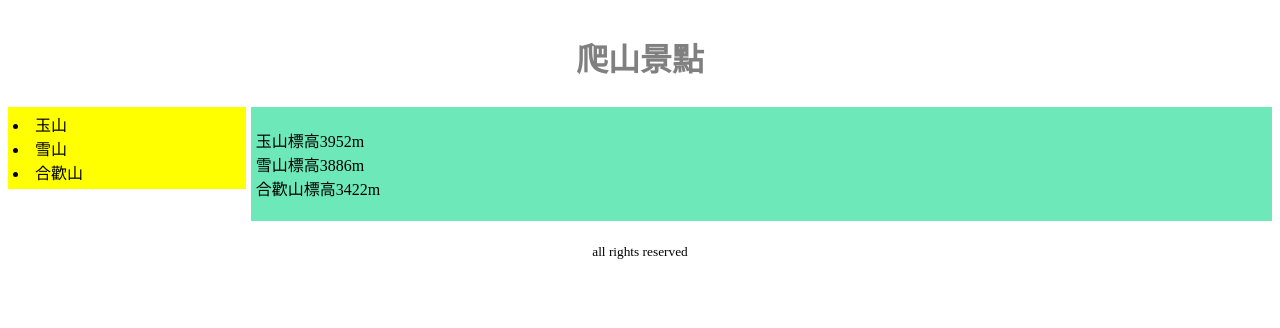
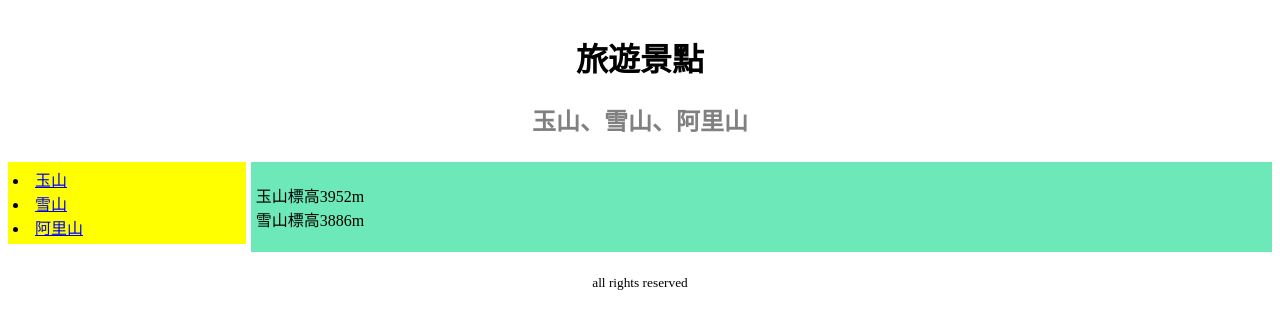
Before and after one commit to CHJ0330/CHJ0330.github.io, a plain HTML site: page W5/hw1.html in a window 1280 px wide. Drawn offline with Linux system fonts and the light colour scheme.

Commit message:
Update hw1.html

```diff
--- a/W5/hw1.html
+++ b/W5/hw1.html
@@ -2,7 +2,7 @@
 <html>
     <head>
         <meta charset="utf-8">
-        <title>爬山景點</title>
+        <title>旅遊景點</title>
         <style>
             header, footer {display:block; clear:both; padding:5px; text-align:center}
             nav {display:block; float:left; width:18%; height:50%; background:yellow; padding:5px}
@@ -11,17 +11,18 @@
     </head>
     <body>
         <header>
-            <h1 style="color:gray">爬山景點</h1>
+            <h1 style="color:black">旅遊景點</h1>
+            <h2 style="color:gray">玉山、雪山、阿里山</h2>
         </header>
         <nav>
             <u1>
-                <li>玉山</a></li>
-                <li>雪山</a></li>
-                <li>合歡山</a></li>
+                <li><a href="mt1.html">玉山</a></li>
+                <li><a href="mt2.html">雪山</a></li>
+                <li><a href="mt3.html">阿里山</a></li>
             </u1>
         </nav>
         <article>
-            <p>玉山標高3952m<br>雪山標高3886m<br>合歡山標高3422m</p>
+            <p>玉山標高3952m<br>雪山標高3886m</p>
         </article>
         <footer>
             <p><small>all rights reserved</small></p>
```
